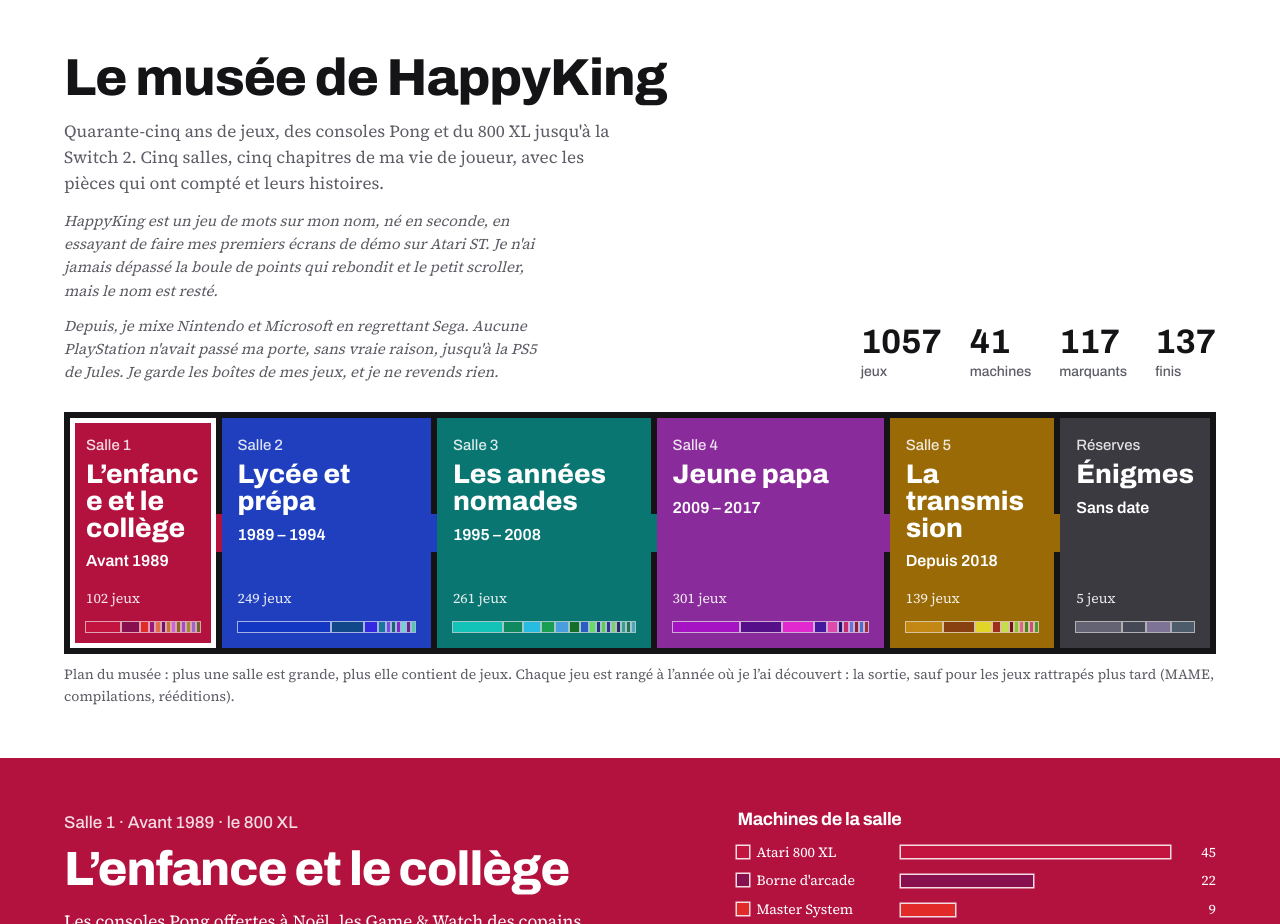
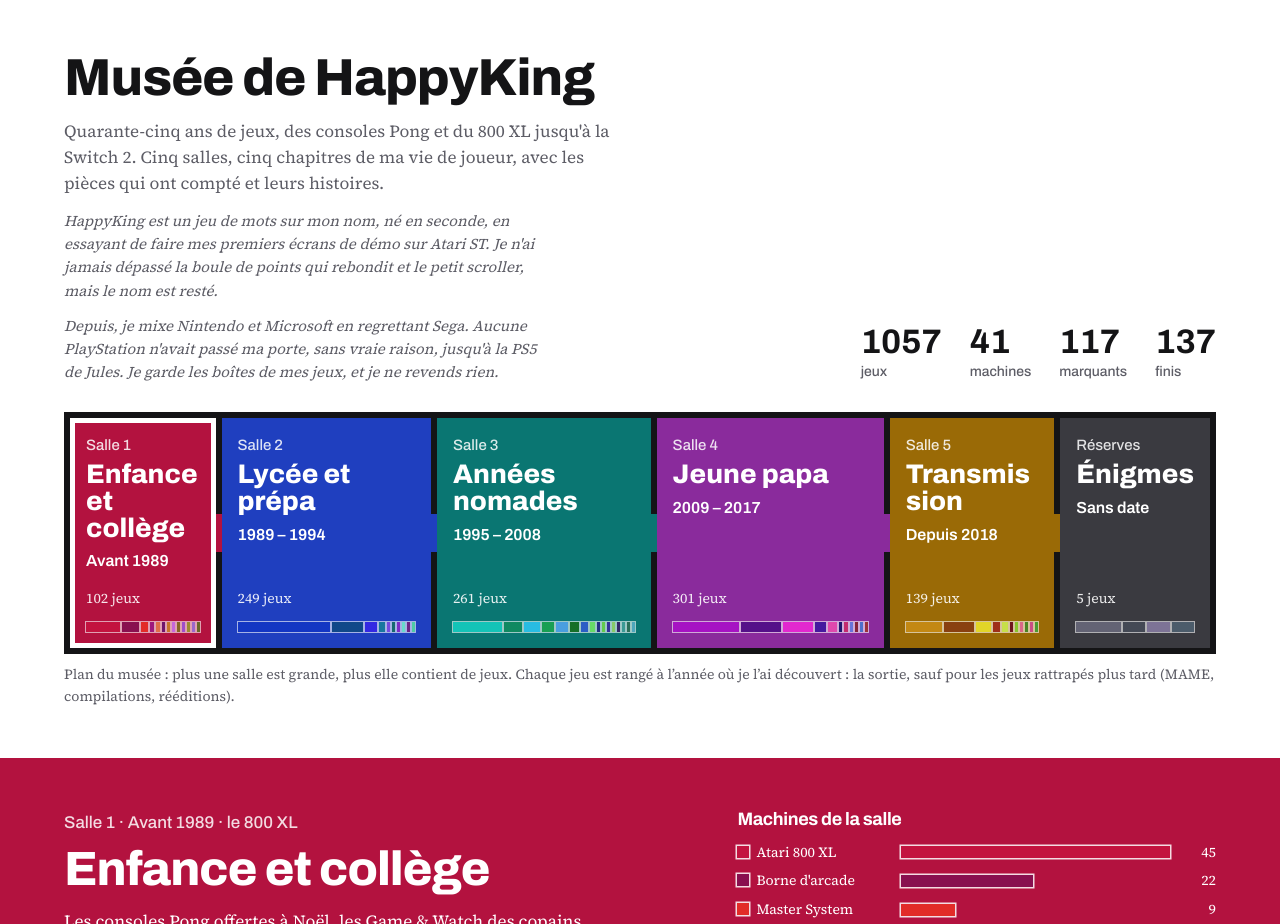
Before and after one commit to HappyKing/memoire-vive, a plain HTML site: page index.html in a window 1280 px wide. Shown: the top 924 px of the page. Drawn offline with Linux system fonts and the light colour scheme.

Commit message:
Titres sans article : Musée de HappyKing, Enfance et collège, Années nomades, Transmission
Co-Authored-By: Claude Opus 5.5 <noreply@anthropic.com>
Claude-Session: https://claude.ai/code/session_01NSK3r3ugwXXTXw7wHV4Jmc

```diff
--- a/index.html
+++ b/index.html
@@ -139,7 +139,7 @@ footer{border-top:1px solid var(--line);color:var(--soft);font-size:14px}
 <header class="band"><div class="wrap">
   <div class="head">
     <div>
-      <h1>Le musée de HappyKing</h1>
+      <h1>Musée de HappyKing</h1>
       <p class="lede">Quarante-cinq ans de jeux, des consoles Pong et du 800 XL jusqu'à la Switch 2. Cinq salles, cinq chapitres de ma vie de joueur, avec les pièces qui ont compté et leurs histoires.</p>
       <p class="lede alias">HappyKing est un jeu de mots sur mon nom, né en seconde, en essayant de faire mes premiers écrans de démo sur Atari ST. Je n'ai jamais dépassé la boule de points qui rebondit et le petit scroller, mais le nom est resté.</p>
       <p class="lede alias">Depuis, je mixe Nintendo et Microsoft en regrettant Sega. Aucune PlayStation n'avait passé ma porte, sans vraie raison, jusqu'à la PS5 de Jules. Je garde les boîtes de mes jeux, et je ne revends rien.</p>
@@ -159,15 +159,15 @@ footer{border-top:1px solid var(--line);color:var(--soft);font-size:14px}
 <script>
 {
 const ROOMS=[
- {id:'enfance',yrs:'Avant 1989',h:345,no:'Salle 1',nm:'L’enfance et le collège',c:'#b3123f',kick:'Avant 1989 · le 800 XL',
+ {id:'enfance',yrs:'Avant 1989',h:345,no:'Salle 1',nm:'Enfance et collège',c:'#b3123f',kick:'Avant 1989 · le 800 XL',
   txt:"Les consoles Pong offertes à Noël, les Game & Watch des copains, l'Atari 800 XL et ses cartouches : Robotron, Archon, Rescue on Fractalus. Les salles d'arcade de Clermont-Ferrand avec mon père, à 5 francs la partie. Le C64 de mon cousin Olivier, les CPC des copains, le MO6 de l'oncle."},
  {id:'lycee',yrs:'1989 – 1994',h:228,no:'Salle 2',nm:'Lycée et prépa',c:'#1f3fbf',kick:'1989 – 1994 · le ST et le 486 SX',
   txt:"L'Atari ST arrive en 1989 : les compils pirates, les jeux français, la 3D en polygones pleins, et mes premiers essais d'écrans de démo en assembleur : c'est là que naît l'alias HappyKing. Puis le PC 486 SX, les simulations de vol et les RPG en 3D. La Super Nintendo de mon cousin Olivier."},
- {id:'nomades',yrs:'1995 – 2008',h:176,no:'Salle 3',nm:'Les années nomades',c:'#0a7672',kick:'1995 – 2008 · Grenoble, Amsterdam, Sophia',
+ {id:'nomades',yrs:'1995 – 2008',h:176,no:'Salle 3',nm:'Années nomades',c:'#0a7672',kick:'1995 – 2008 · Grenoble, Amsterdam, Sophia',
   txt:"Les études à Grenoble et la colloc avec Cyrille, puis coopérant à Amsterdam. Le premier boulot à Sophia Antipolis, et le retour à Amsterdam pour six ans. La Nintendo 64, puis la GameCube, la GBA et la DS dans la valise de mission, les Wii Nights, les débuts de la Xbox 360. MAME, dès 2003, pour retrouver les bornes."},
  {id:'papa',yrs:'2009 – 2017',h:290,no:'Salle 4',nm:'Jeune papa',c:'#8a2b9c',kick:'2009 – 2017 · Augustin, puis Jules',
   txt:"Augustin naît en 2009, Jules en 2012. La Xbox 360 en canapé, les LEGO en coop, Kinect, Minecraft, puis l'iPhone et ses jeux d'un bouton. Portal 2 devient un rite de passage. Les classiques rattrapés avec la Rare Replay et la Super Nintendo Mini."},
- {id:'transmission',yrs:'Depuis 2018',h:40,no:'Salle 5',nm:'La transmission',c:'#9a6a06',kick:'2018 – aujourd’hui · avec Adèle',
+ {id:'transmission',yrs:'Depuis 2018',h:40,no:'Salle 5',nm:'Transmission',c:'#9a6a06',kick:'2018 – aujourd’hui · avec Adèle',
   txt:"Adèle arrive en 2018. La Switch et le Game Pass, la coop avec Jules, les parties en ligne de la période Covid, les jeux que les enfants m'offrent ou me font découvrir. Les matins F-Zero 99, et la Switch 2."},
  {id:'res',yrs:'Sans date',h:240,gray:1,no:'Réserves',nm:'Énigmes',c:'#3a3a40',kick:'À identifier, sans date',
   txt:"Les pièces qu'on n'a pas encore réussi à identifier, et celles dont la date reste floue. Une piste ? Elle est la bienvenue."}
```
